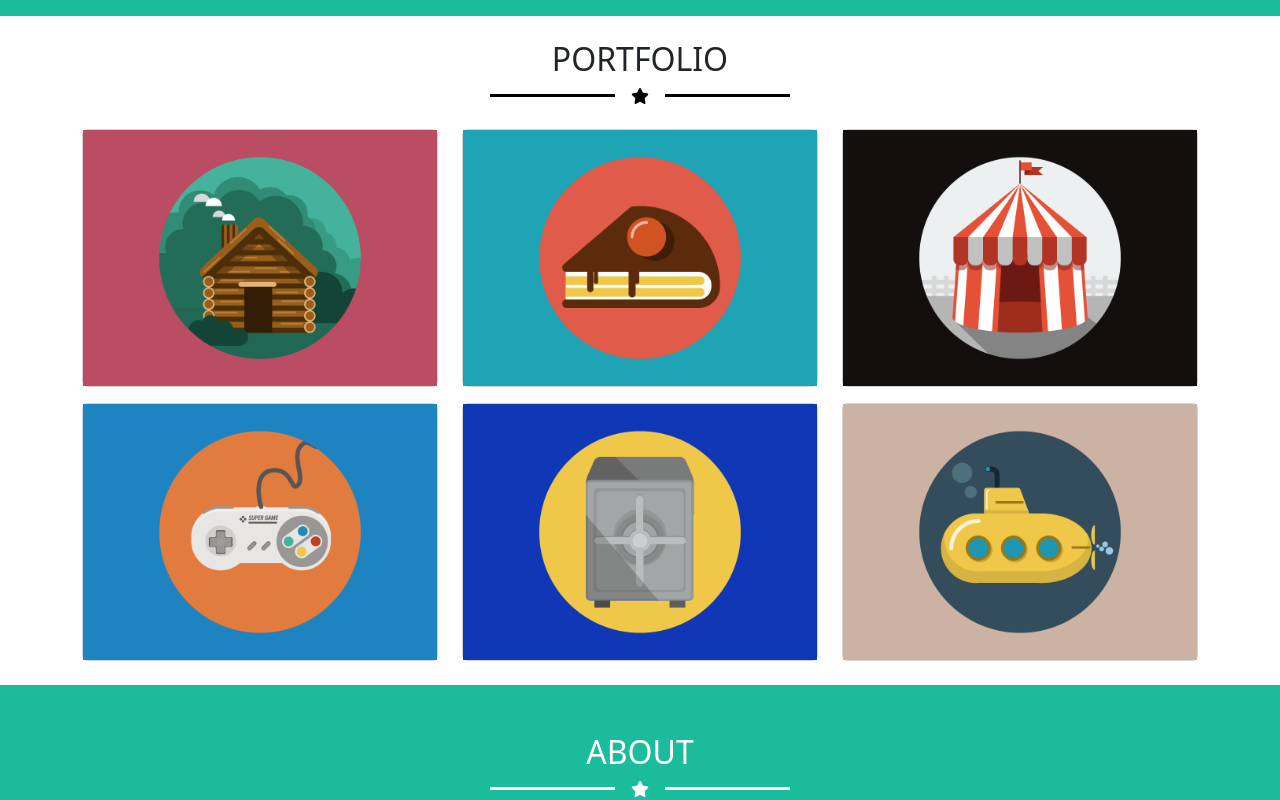
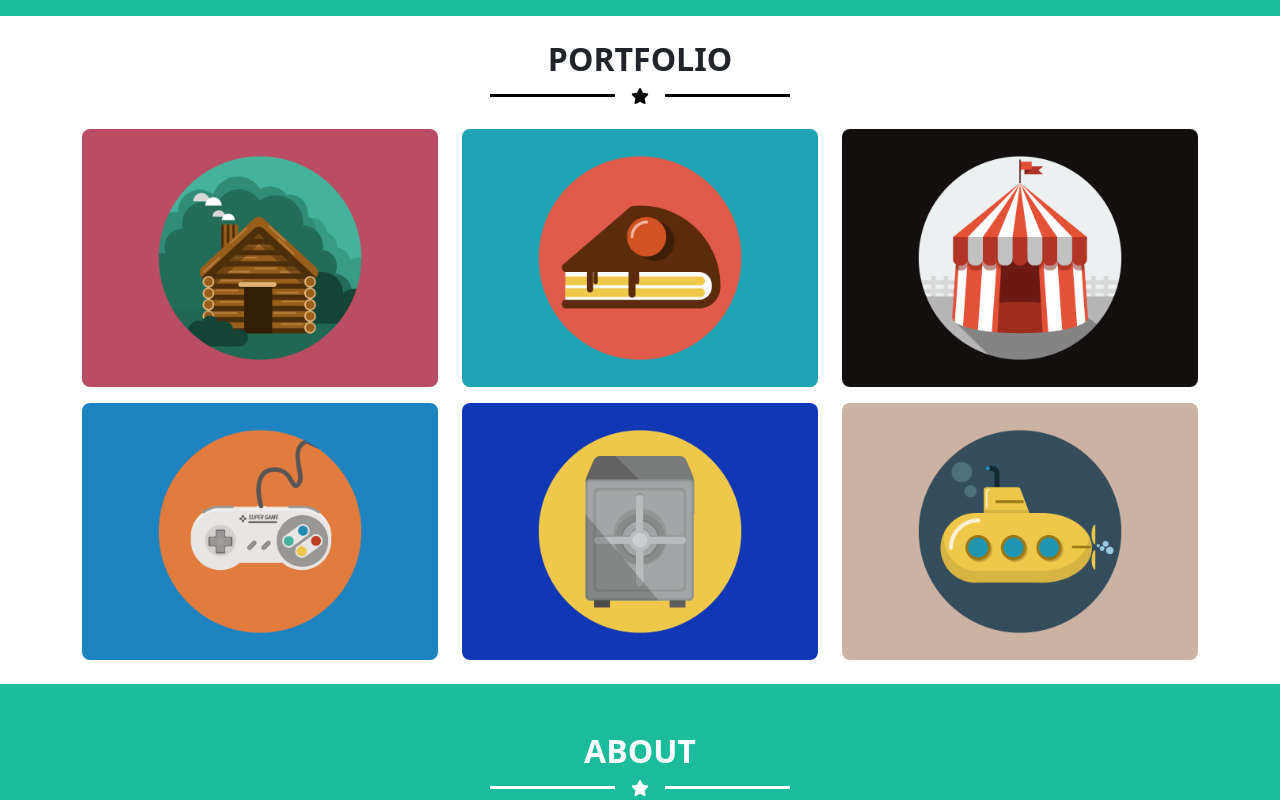
Before and after one commit to LeoneCarmelo/html-css-bootstrap-freelancer, a plain HTML site: page index.html in a window 1280 px wide. Shown: the part 420-1220 px from the top of the page. Drawn offline with nearby package versions, Linux system fonts and the light colour scheme.

Commit message:
Add b-rounded on cards and fw on titles

```diff
--- a/index.html
+++ b/index.html
@@ -33,7 +33,7 @@
                     <div class="avatar">
                         <img src="./assets/img/avatar.svg" alt="">
                     </div>
-                    <h1 class="text-white">START BOOTSTRAP</h1>
+                    <h1 class="text-white fw-bold">START BOOTSTRAP</h1>
                     <div class="bg-white position-relative my-3">
                         <i class="fa fa-star position-absolute text-white px-3 start-50 translate-middle-x bg_section" aria-hidden="true"></i>
                     </div>
@@ -49,39 +49,39 @@
         <div class="container">
             <div class="row">
                 <div class="col-12 text-center">
-                    <h2>PORTFOLIO</h2>
+                    <h2 class="fw-bold">PORTFOLIO</h2>
                     <div class="bg-black position-relative my-3">
                         <i class="fa fa-star position-absolute text-black px-3 start-50 translate-middle-x bg-white" aria-hidden="true"></i>
                     </div>
                 </div>
                 <div class="col-12 col-sm-6 col-md-4 pt-3">
-                    <div class="card">
-                        <img src="./assets/img/cabin.png" alt="">
+                    <div class="card border-0">
+                        <img src="./assets/img/cabin.png" alt="" class="border-0 rounded-3">
                     </div>
                 </div>
                 <div class="col-12 col-sm-6 col-md-4 pt-3">
-                    <div class="card">
-                        <img src="./assets/img/cake.png" alt="">
+                    <div class="card border-0">
+                        <img src="./assets/img/cake.png" alt="" class="border-0 rounded-3">
                     </div>
                 </div>
                 <div class="col-12 col-sm-6 col-md-4 pt-3">
-                    <div class="card">
-                        <img src="./assets/img/circus.png" alt="">
+                    <div class="card border-0">
+                        <img src="./assets/img/circus.png" alt="" class="border-0 rounded-3">
                     </div>
                 </div>
                 <div class="col-12 col-sm-6 col-md-4 pt-3">
-                    <div class="card">
-                        <img src="./assets/img/game.png" alt="">
+                    <div class="card border-0">
+                        <img src="./assets/img/game.png" alt="" class="border-0 rounded-3">
                     </div>
                 </div>
                 <div class="col-12 col-sm-6 col-md-4 pt-3">
-                    <div class="card">
-                        <img src="./assets/img/safe.png" alt="">
+                    <div class="card border-0">
+                        <img src="./assets/img/safe.png" alt="" class="border-0 rounded-3">
                     </div>
                 </div>
                 <div class="col-12 col-sm-6 col-md-4 pt-3">
-                    <div class="card">
-                        <img src="./assets/img/submarine.png" alt="">
+                    <div class="card border-0">
+                        <img src="./assets/img/submarine.png" alt="" class="border-0 rounded-3">
                     </div>
                 </div>
             </div>
@@ -94,7 +94,7 @@
         <div class="container">
             <div class="row">
                 <div class="col-12 text-center p-5">
-                    <h2 class="text-white">ABOUT</h2>
+                    <h2 class="text-white fw-bold">ABOUT</h2>
                     <div class="bg-white position-relative my-3">
                         <i class="fa fa-star position-absolute text-white px-3 start-50 translate-middle-x bg_section" aria-hidden="true"></i>
                     </div>
@@ -112,7 +112,7 @@
         <div class="container">
             <div class="row">
                 <div class="col-12">
-                    <h2 class="pt-4 text-center">CONTACT ME</h2>
+                    <h2 class="pt-4 text-center fw-bold">CONTACT ME</h2>
                     <div class="bg-black position-relative my-3">
                         <i class="fa fa-star position-absolute text-black px-3 start-50 translate-middle-x bg-white" aria-hidden="true"></i>
                     </div>
@@ -152,10 +152,10 @@
                     <div class="col-12 col-sm-4 text-white text-center">
                         <span>AROUND THE WEB</span>
                         <div class="cont_icon d-flex justify-content-center py-3">
-                            <span class="p-3 border border-white rounded-circle mx-2"><i class="fa-brands fa-facebook-f"></i></span>
-                            <span class="p-3 border border-white rounded-circle mx-2"><i class="fa-brands fa-google-plus-g"></i></span>
-                            <span class="p-3 border border-white rounded-circle mx-2"><i class="fa-brands fa-twitter"></i></span>
-                            <span class="p-3 border border-white rounded-circle mx-2"><i class="fa-brands fa-linkedin-in"></i></span>
+                            <span class="p-2 border border-white rounded-circle mx-2"><i class="fa-brands fa-facebook-f"></i></span>
+                            <span class="p-2 border border-white rounded-circle mx-2"><i class="fa-brands fa-google-plus-g"></i></span>
+                            <span class="p-2 border border-white rounded-circle mx-2"><i class="fa-brands fa-twitter"></i></span>
+                            <span class="p-2 border border-white rounded-circle mx-2"><i class="fa-brands fa-linkedin-in"></i></span>
                         </div>
                     </div>
                     <div class="col-12 col-sm-4 text-white text-center">
```
